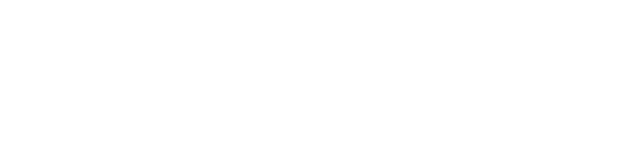
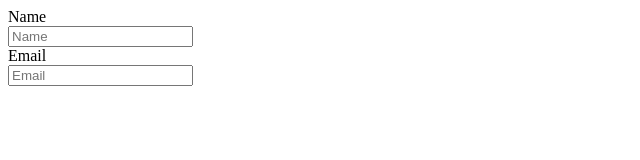
Before and after one commit to acciojob/signup-form-car-Mr-Mike99, a website: page main.html in a window 1280 px wide. Shown: the whole page, without its empty margins (0-640 px from the left). Drawn offline with Linux system fonts and the light colour scheme.

Commit message:
created a submission

```diff
--- a/main.html
+++ b/main.html
@@ -1,16 +1,24 @@
 <!DOCTYPE html>
-
 <html>
-
 <head>
-	<link rel="stylesheet" href="styles.css">
+<link rel="stylesheet" href="styles.css">
 </head>
-
 <body>
 	<!-- the entire body must be written by student -->
     <script type="text/javascript" src="./script.js">
 </script>
+</body>
+<form>
+<lable for="name">Name</lable><br>
+<input id="name" type="text" placeholder="Name"required><br>
+<lable for="email">Email</lable><br>
+<input id="email" type="Email" placeholder="Email" required><br>
 
-</body>
+
+
+
+</form>
+
+
 
 </html>
```
